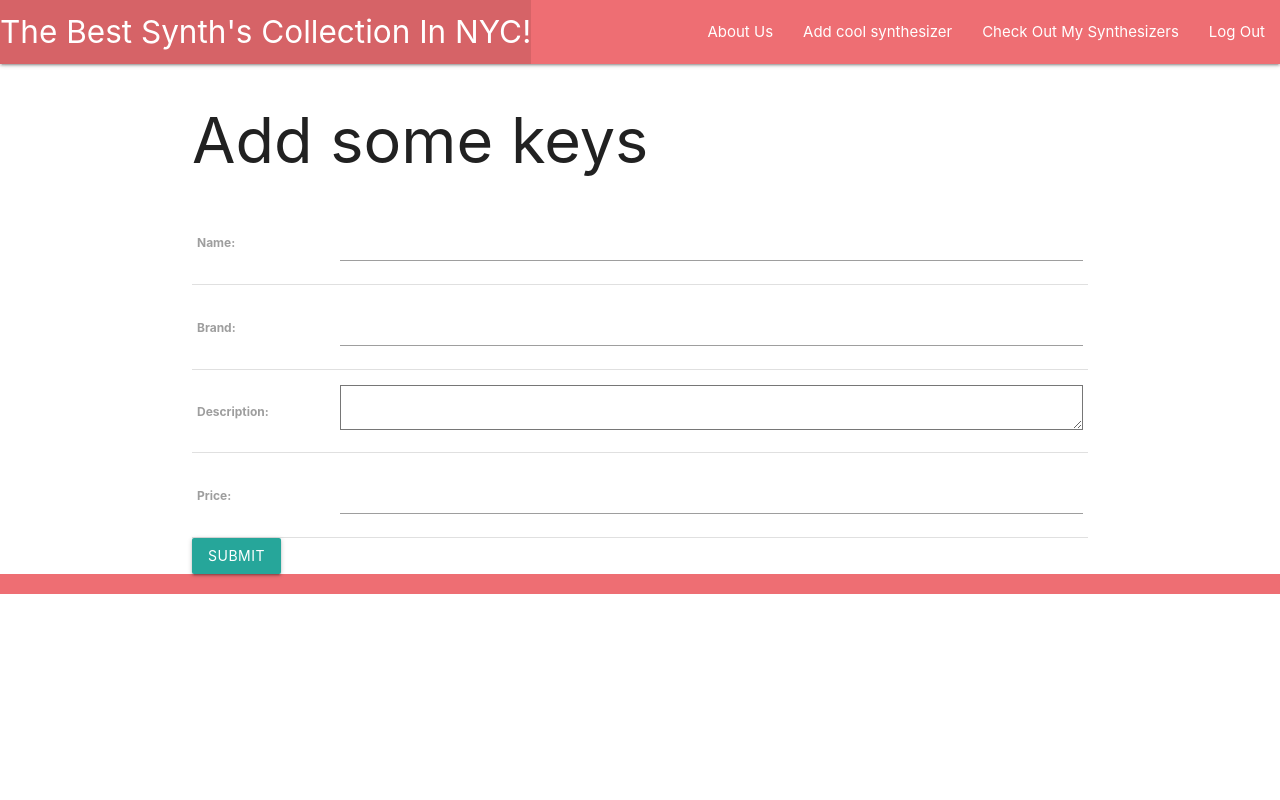
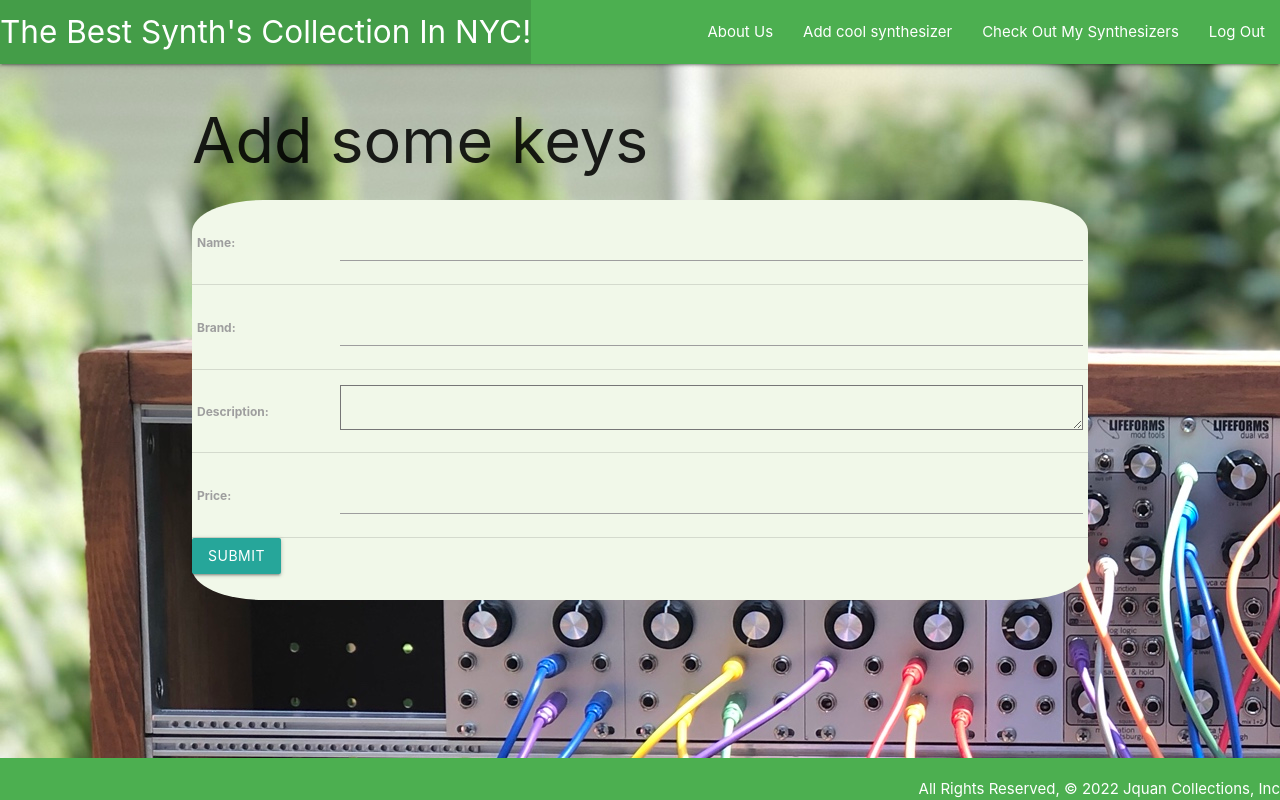
Before and after one commit to jquan114/synthcollector_django, a Django app: page /synths/create/ in a window 1280 px wide. Run offline with Django 4.2, Linux system fonts and the light colour scheme; the visitor is signed in with stand-in values (Sample User, id 1).

Commit message:
wip:new style

```diff
--- a/main_app/static/css/style.css
+++ b/main_app/static/css/style.css
@@ -3,6 +3,7 @@ body{
     display:flex;
     min-height: 100vh;
     flex-direction:column;
+    background-image: url("synth.jpg");
 }
 
 main{
@@ -13,3 +14,9 @@ footer{
     padding-top:10;
     text-align:right;
 }
+
+.contain {
+    background-color:#f1f8e9;
+    height:50vh;
+    border-radius: 8%;
+}
--- a/main_app/templates/base.html
+++ b/main_app/templates/base.html
@@ -7,9 +7,8 @@
     <meta name="viewport" content="width=device-width, initial-scale=1.0" />
     <meta http-equiv="X-UA-Compatible" content="ie=edge" />
     <title>Synth Collector</title>
-    <link href="https://cdnjs.cloudflare.com/ajax/libs/materialize/1.0.0/css/materialize.min.css" rel="stylesheet"
-    type="text/css"
-    href="{% static 'css/style.css' %}" />
+    <link href="https://cdnjs.cloudflare.com/ajax/libs/materialize/1.0.0/css/materialize.min.css" rel="stylesheet"/>
+    <link href="{% static 'css/style.css' %}" rel="stylesheet" type="text/css" />
     <script src="https://cdnjs.cloudflare.com/ajax/libs/materialize/1.0.0/js/materialize.min.js"></script>
 
 </head>
@@ -17,7 +16,7 @@
 <body>
     <header class="navbar-fixed">
         <nav>
-            <div class="nav-wrapper">
+            <div class="nav-wrapper green">
                 <ul>
                     <li>
                         <a href="/" class="left brand-logo"> The Best Synth's Collection In NYC! </a>
@@ -38,7 +37,7 @@
         </nav>
     </header>
     <main class="container">{% block content %} {% endblock %}</main>
-    <footer class="page-footer">
+    <footer class="page-footer green">
         <div class="right">
             All Rights Reserved, © 2022 Jquan Collections, Inc
         </div>
--- a/main_app/templates/main_app/synth_form.html
+++ b/main_app/templates/main_app/synth_form.html
@@ -6,6 +6,7 @@
 {% else %}
 <h1> Add some keys </h1>
 {% endif %}
+<div class="contain">
 
 <form action="" method="post">
     {% csrf_token %}
@@ -14,4 +15,5 @@
     </table>
     <input type="submit" value="Submit" class="btn" />
 </form>
+</div>
 {% endblock %}
--- a/synthcollector/settings.py
+++ b/synthcollector/settings.py
@@ -116,7 +116,7 @@ USE_TZ = True
 # Static files (CSS, JavaScript, Images)
 # https://docs.djangoproject.com/en/4.0/howto/static-files/
 
-STATIC_URL = 'static/'
+STATIC_URL = '/static/'
 
 LOGIN_REDIRECT_URL = '/synths/'
 
```
Also changed, not shown: main_app/static/css/synth.jpg (added).
